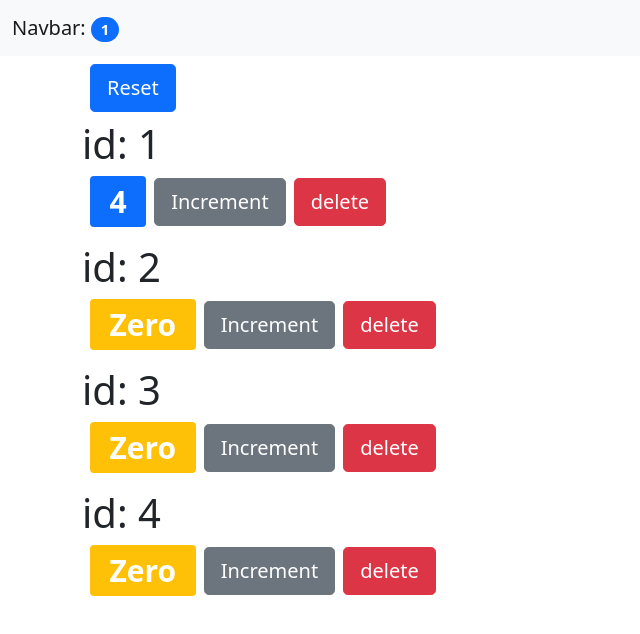
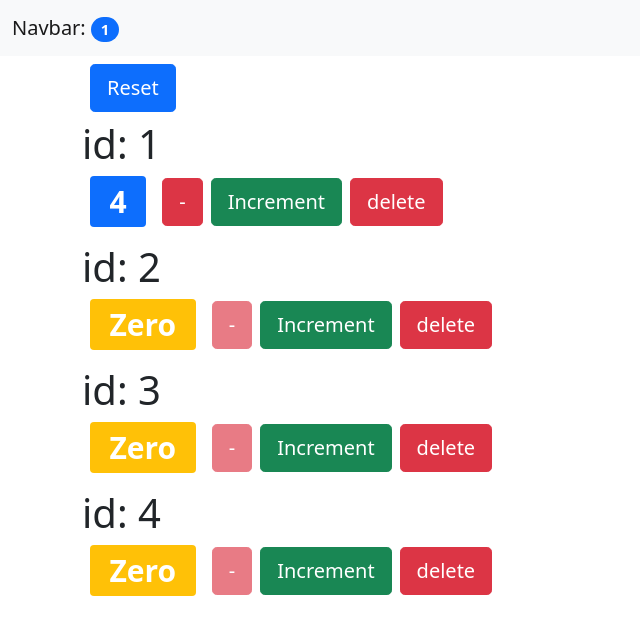
Before and after one commit to pesekt1/counters-client, a React (Create React App) app: page / in a window 1280 px wide. Shown: the top 634 px of the page, without its empty margins (0-640 px from the left). Built offline with nearby package versions, Linux system fonts and the light colour scheme.

Commit message:
decrement button

```diff
--- a/src/App.js
+++ b/src/App.js
@@ -25,6 +25,15 @@ class App extends Component {
   handleDelete = (counterId) => {
     console.log("event handler handleDelete called:", counterId);
     const counters = this.state.counters.filter((c) => c.id !== counterId);
+    this.setState({ counters: counters });
+  };
+
+  handleDecrement = (counter) => {
+    console.log("decrement", counter);
+    const counters = [...this.state.counters];
+    const index = counters.indexOf(counter);
+    counters[index] = { ...counter };
+    counters[index].value--;
     this.setState({ counters: counters });
   };
 
@@ -60,6 +69,7 @@ class App extends Component {
             onReset={this.handleReset}
             onIncrement={this.handleIncrement}
             onDelete={this.handleDelete}
+            onDecrement={this.handleDecrement}
           />
         </main>
       </React.Fragment>
--- a/src/components/counter.jsx
+++ b/src/components/counter.jsx
@@ -10,32 +10,11 @@ class Counter extends Component {
     console.log("Counter - unmount");
   }
 
-  render() {
-    //console.log(this.props);
-
-    return (
-      <div>
-        <h1>
-          {this.props.children}
-          <span className={this.getClasses()}>{this.formatCount()}</span>
-          <button
-            onClick={() => this.props.onIncrement(this.props.counter)}
-            className="btn btn-secondary btn-lg"
-          >
-            Increment
-          </button>
-          <button
-            onClick={() => this.props.onDelete(this.props.counter.id)}
-            className="btn btn-danger btn-lg m-2"
-          >
-            delete
-          </button>
-        </h1>
-      </div>
-    );
+  disableDecrementButton() {
+    return this.props.counter.value > 0 ? false : true;
   }
 
-  getClasses() {
+  getBadgeClasses() {
     let classes = "badge m-2 ";
     classes += this.props.counter.value === 0 ? "bg-warning" : "bg-primary";
     return classes;
@@ -46,6 +25,40 @@ class Counter extends Component {
     const zero = "Zero";
     return value === 0 ? zero : value;
   }
+
+  render() {
+    //console.log(this.props);
+    const { onDecrement, onIncrement, onDelete, counter, children } =
+      this.props;
+
+    return (
+      <div>
+        <h1>
+          {children}
+          <span className={this.getBadgeClasses()}>{this.formatCount()}</span>
+          <button
+            disabled={this.disableDecrementButton()}
+            onClick={() => onDecrement(counter)}
+            className="btn btn-danger btn-lg m-2"
+          >
+            -
+          </button>
+          <button
+            onClick={() => onIncrement(counter)}
+            className="btn btn-success btn-lg"
+          >
+            Increment
+          </button>
+          <button
+            onClick={() => onDelete(counter.id)}
+            className="btn btn-danger btn-lg m-2"
+          >
+            delete
+          </button>
+        </h1>
+      </div>
+    );
+  }
 }
 
 export default Counter;
--- a/src/components/counters.jsx
+++ b/src/components/counters.jsx
@@ -3,7 +3,8 @@ import Counter from "./counter";
 
 class Counters extends Component {
   render() {
-    const { onReset, counters, onDelete, onIncrement } = this.props;
+    const { onReset, counters, onDelete, onIncrement, onDecrement } =
+      this.props;
 
     return (
       <div>
@@ -14,6 +15,7 @@ class Counters extends Component {
           <Counter
             onDelete={onDelete}
             onIncrement={onIncrement}
+            onDecrement={onDecrement}
             counter={counter}
             selected={true}
             key={counter.id}
```
